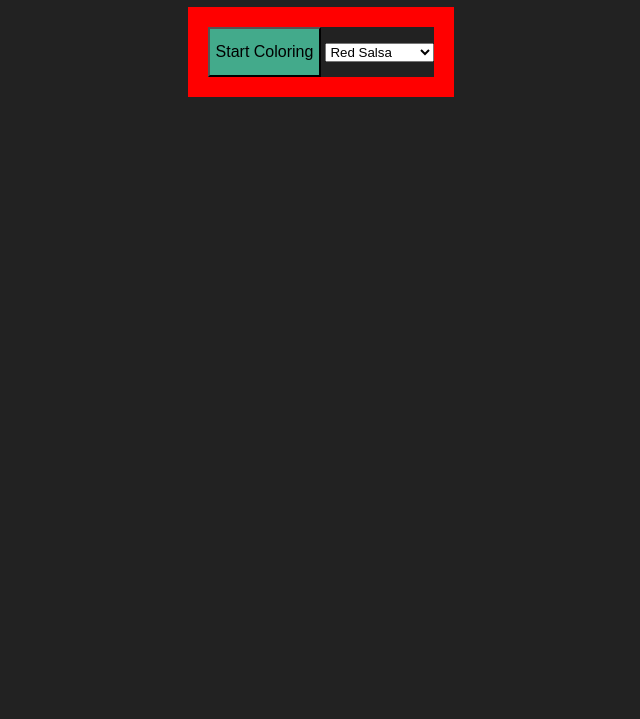
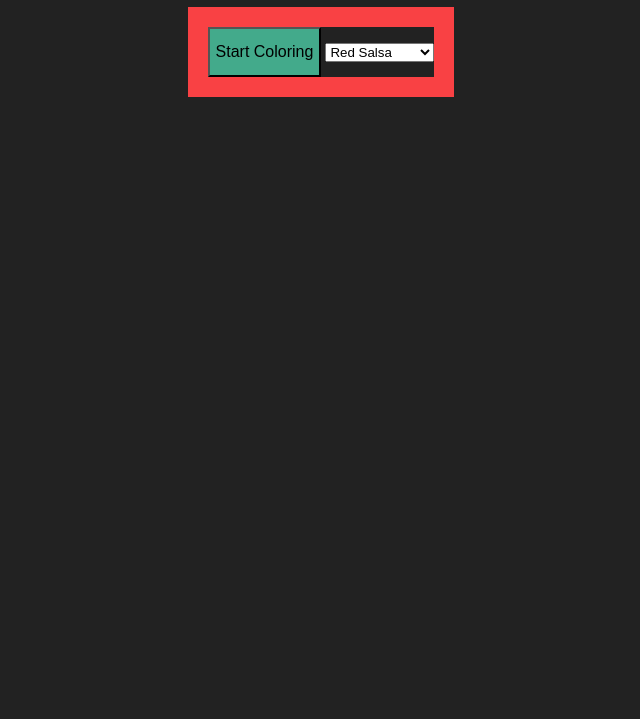
Before and after one commit to mcherry000/art-heart, a website: page index.html in a window 1280 px wide. Shown: the part 81-800 px from the top of the page, without its empty margins (319-959 px from the left). Drawn offline with Linux system fonts and the light colour scheme.

Commit message:
feat: deployed app

```diff
--- a/style.css
+++ b/style.css
@@ -16,7 +16,7 @@ body {
 nav {
   display: flex;
   justify-content: space-around;
-  border: solid red 20px;
+  border: solid #f94144 20px;
 }
 button {
   height: 50px;
```
